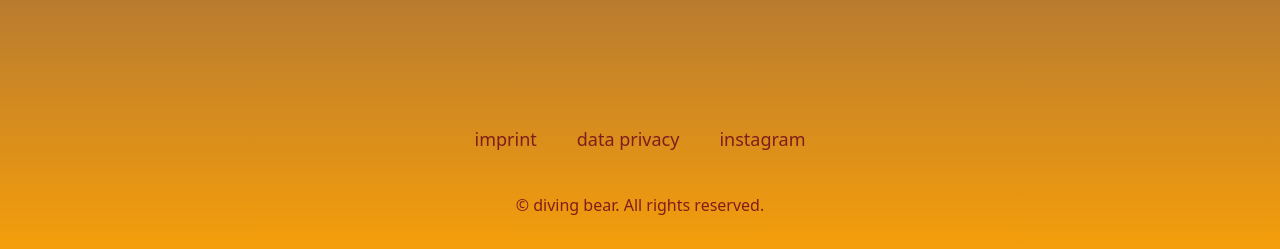
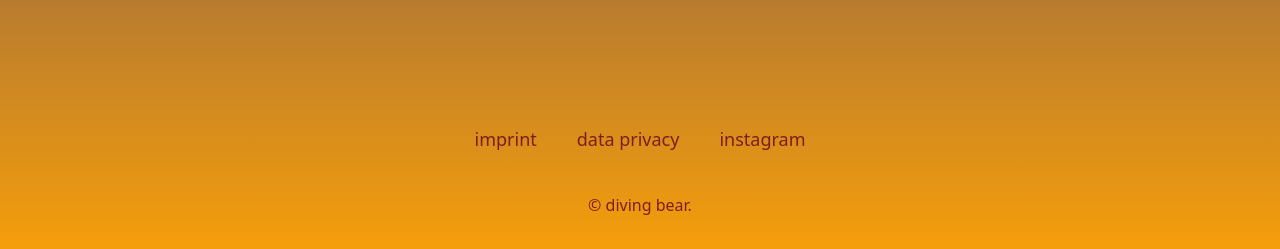
Before and after one commit to luisrieke/diving-bear, an Astro site: page /drawings in a window 1280 px wide. Shown: the part 559-808 px from the top of the page. Built offline with nearby package versions, Linux system fonts and the light colour scheme; Astro itself is replaced by a stand-in of ours.

Commit message:
copyright not needed

```diff
--- a/src/pages/drawings.astro
+++ b/src/pages/drawings.astro
@@ -30,7 +30,7 @@
 					<a href="https://www.instagram.com/divingbearmusic/" class="text-sm sm:text-lg text-red-900 hover:text-neutral-900">instagram</a>
 				</nav>
 				<p class="text-sm sm:text-base text-center text-red-900">
-					&copy; diving bear. All rights reserved.
+					&copy; diving bear.
 				</p>
 			</footer>
     	</div>
```
